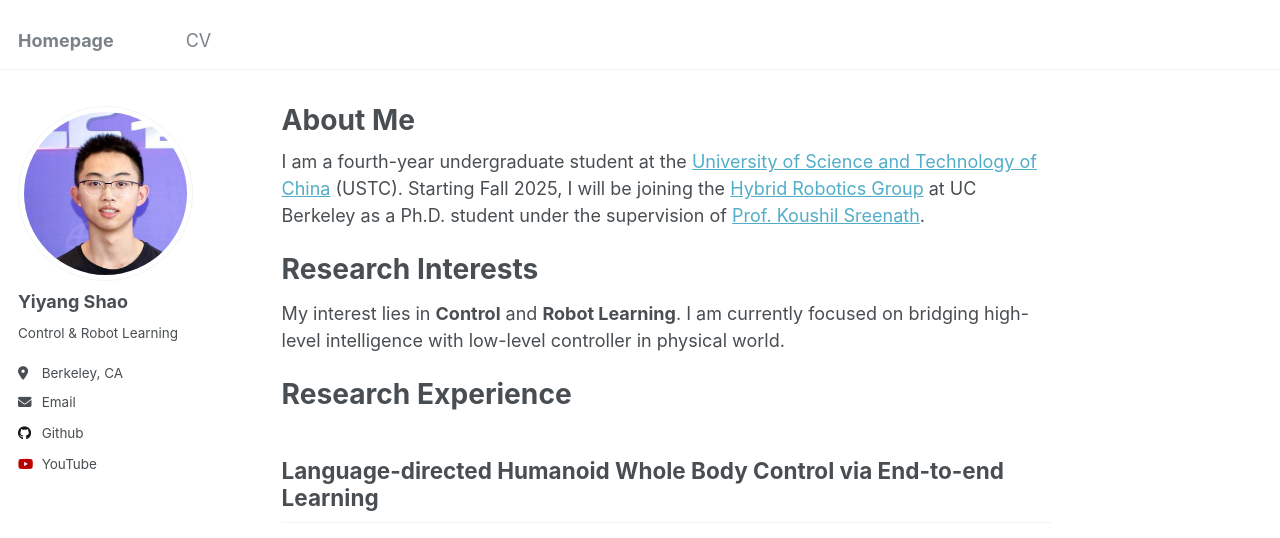
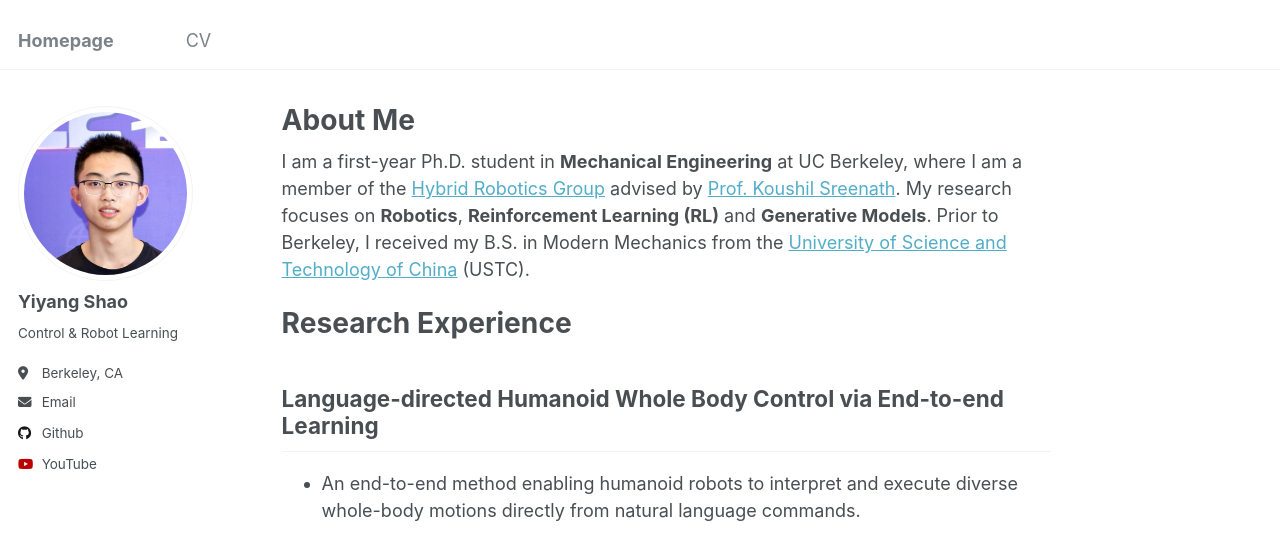
Before and after one commit to YiyangShao2003/YiyangShao2003.github.io, a Jekyll site: the page built from _pages/about.md, in a window 1280 px wide and 900 px high, cut to the strip 0-538 px from the top of the window. Built offline with Jekyll 4.4.1, drawn with Linux system fonts in a browser that asks for light colours.

Commit message:
update about me

```diff
--- a/_pages/about.md
+++ b/_pages/about.md
@@ -7,11 +7,7 @@ redirect_from:
   - /about.html
 ---
 
-I am a fourth-year undergraduate student at the [University of Science and Technology of China](https://en.ustc.edu.cn/) (USTC). Starting Fall 2025, I will be joining the [Hybrid Robotics Group](https://hybrid-robotics.berkeley.edu/index.html) at UC Berkeley as a Ph.D. student under the supervision of [Prof. Koushil Sreenath](https://hybrid-robotics.berkeley.edu/koushil/).
-
-Research Interests
-======
-My interest lies in **Control** and **Robot Learning**. I am currently focused on bridging high-level intelligence with low-level controller in physical world.
+I am a first-year Ph.D. student in **Mechanical Engineering** at UC Berkeley, where I am a member of the [Hybrid Robotics Group](https://hybrid-robotics.berkeley.edu/index.html) advised by [Prof. Koushil Sreenath](https://hybrid-robotics.berkeley.edu/koushil/). My research focuses on **Robotics**, **Reinforcement Learning (RL)** and **Generative Models**. Prior to Berkeley, I received my B.S. in Modern Mechanics from the [University of Science and Technology of China](https://en.ustc.edu.cn/) (USTC).
 
 Research Experience
 ======
```
